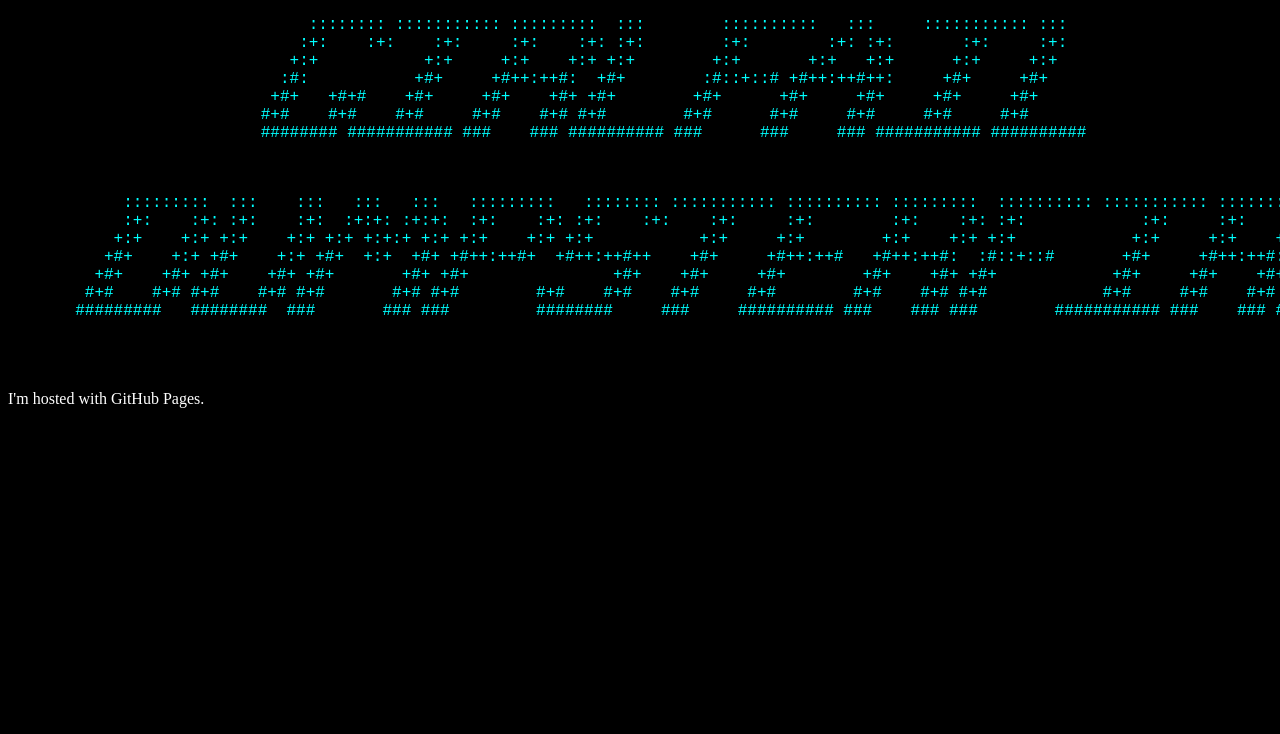
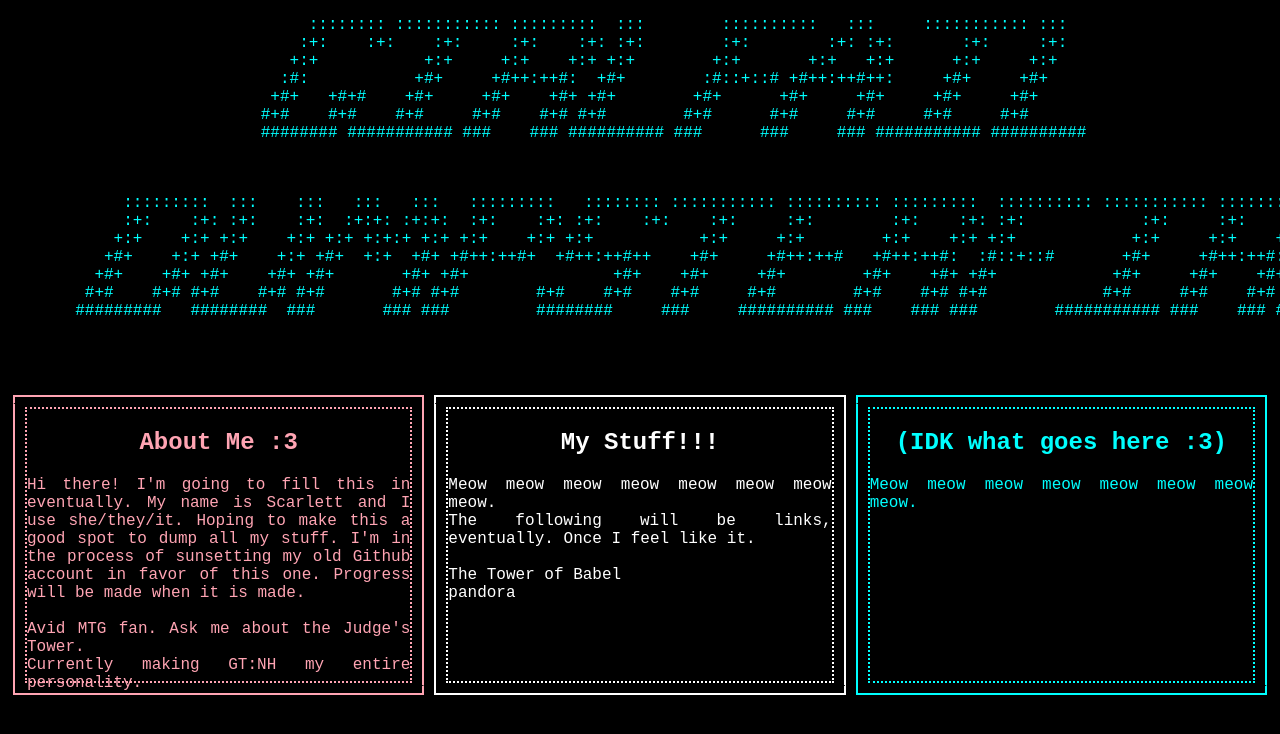
Before and after one commit to girlfaildumpsterfire/girlfaildumpsterfire.github.io, a plain HTML site: page index.html in a window 1280 px wide. Shown: the top 734 px of the page. Drawn offline with Linux system fonts and the light colour scheme.

Commit message:
got bordered columns set. sorta.

```diff
--- a/index.html
+++ b/index.html
@@ -1,5 +1,44 @@
 <!DOCTYPE html>
 <html>
+    <head>
+        <meta charset="UTF-8">
+        <meta name="viewport" content="width=device-width, initial-scale=1.0">
+        <title>SLUDGEROT DECOMPOSITION GIRLTHING</title>
+        <style>
+            .container {
+                display: flex;
+            }
+            .column {
+                flex: 1;
+                padding: 10px;
+                margin: 5px;
+                border: 2px solid;
+                height: 300px;
+                box-sizing: border-box;
+                position: relative;
+            }
+            .column::before, .column::after {
+                content: "+";
+                position: absolute;
+                color: inherit;
+            }
+            .column::before {
+                top: -2px;
+                left: -2px;
+            }
+            .column::after {
+                bottom: -2px;
+                right: -2px;
+            }
+            .column-content {
+                height: 100%;
+                width: 100%;
+                border: 2px dotted;
+                border-color: inherit;
+                box-sizing: border-box;
+            }
+        </style>
+    </head>
     <body style="background-color: black;">
         <pre style="color: aqua; font-family: 'Courier New', Courier, monospace; text-align: center;">
             :::::::: ::::::::::: :::::::::  :::        ::::::::::   :::     ::::::::::: :::
@@ -22,6 +61,48 @@
 
 
         </pre>
-        <p style="color: white;">I'm hosted with GitHub Pages.</p>
+        <div class="container">
+            <div class="column" style="border-color: rgb(255, 164, 179);">
+                <div class="column-content">
+                    <h2 style = "color: rgb(255,164,179); font-family: 'Courier New', Courier, monospace; text-align: center;">
+                        About Me :3
+                    </h2>
+                    <p style = "color: rgb(255,164,179); font-family: 'Courier New', Courier, monospace; text-align: justify;">
+                        Hi there! I'm going to fill this in eventually. My name is Scarlett and I use she/they/it. Hoping to make this a
+                        good spot to dump all my stuff. I'm in the process of sunsetting my old Github account in favor of this one.
+                        Progress will be made when it is made.
+                        <br> <br>
+                        Avid MTG fan. Ask me about the Judge's Tower. <br>
+                        Currently making GT:NH my entire personality.
+
+                    </p>
+                </div>
+            </div>
+            <div class="column" style="border-color: white;">
+                <div class="column-content">
+                    <h2 style = "color: white; font-family: 'Courier New', Courier, monospace; text-align: center;">
+                        My Stuff!!!
+                    </h2>
+                    <p style = "color: white; font-family: 'Courier New', Courier, monospace; text-align: justify;">
+                        Meow meow meow meow meow meow meow meow. <br>
+                        The following will be links, eventually. Once I feel like it. <br>
+                        <br>
+                        The Tower of Babel<br>
+                        pandora<br>
+
+                    </p>
+                </div>
+            </div>
+            <div class="column" style="border-color: aqua;">
+                <div class="column-content">
+                    <h2 style = "color: aqua; font-family: 'Courier New', Courier, monospace; text-align: center;">
+                        (IDK what goes here :3)
+                    </h2>
+                    <p style = "color: aqua; font-family: 'Courier New', Courier, monospace; text-align: justify;">
+                        Meow meow meow meow meow meow meow meow.
+                    </p>
+                </div>
+            </div>
+        </div>
     </body>
 </html>
```
